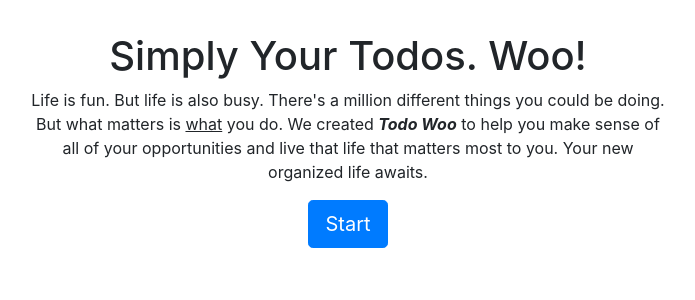
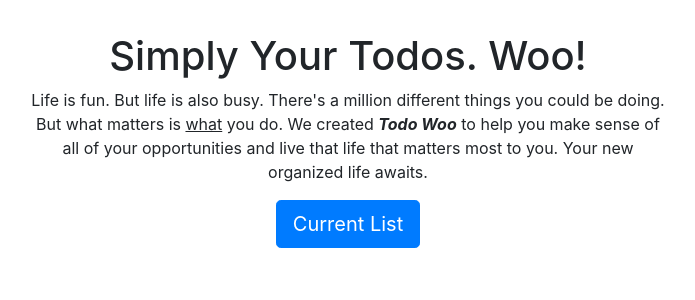
Before and after one commit to zappycode/django3-todowoo-project, a Django app: page / in a window 1280 px wide. Shown: the part 216-516 px from the top of the page, without its empty margins (292-987 px from the left). Run offline with Django 3.2, Linux system fonts and the light colour scheme; a user stored in the database is signed in; some libraries are stand-ins or nearby versions.

Commit message:
Bug: fixed

```diff
--- a/todo/templates/todo/home.html
+++ b/todo/templates/todo/home.html
@@ -12,8 +12,13 @@
 
                  <h1>Simply Your Todos. Woo!</h1>
             <p>Life is fun. But life is also busy. There's a million different things you could be doing. But what matters is <u>what</u> you do. We created <b><i>Todo Woo</i></b> to help you make sense of all of your opportunities and live that life that matters most to you. Your new organized life awaits.</p>
-        <a role="button" class="btn btn-primary btn-lg" href="{% url 'signupuser' %}">Start</a>
-        </div>
+            {% if user.is_authenticated %}
+        <a role="button" class="btn btn-primary btn-lg" href="{% url 'currenttodos' %}">Current List</a>
+            {% endif %}
+            {% if not user.is_authenticated %}
+            <a role="button" class="btn btn-primary btn-lg" href="{% url 'signupuser' %}">Start</a>
+            {% endif %}
+    </div>
     </div>
 
 {% endblock %}
```
Also changed, not shown: db.sqlite3.
